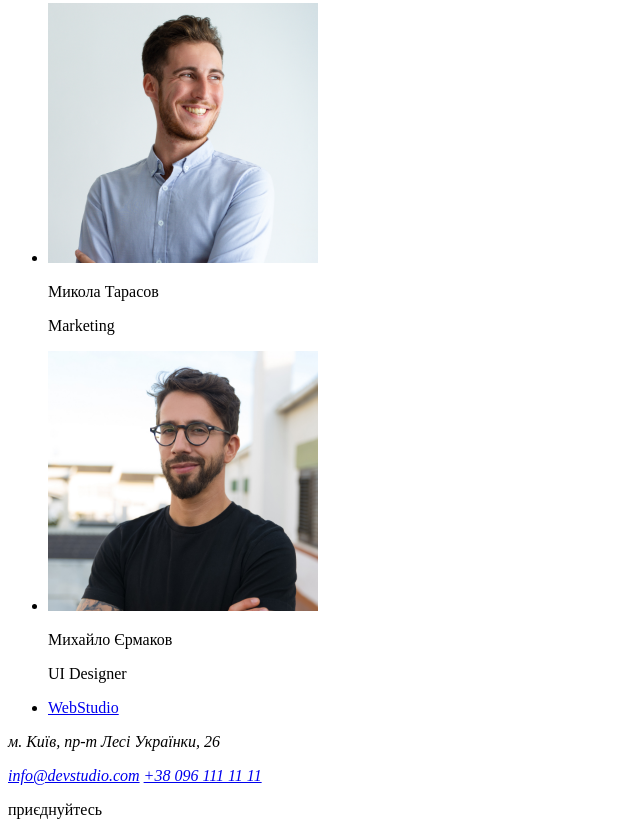
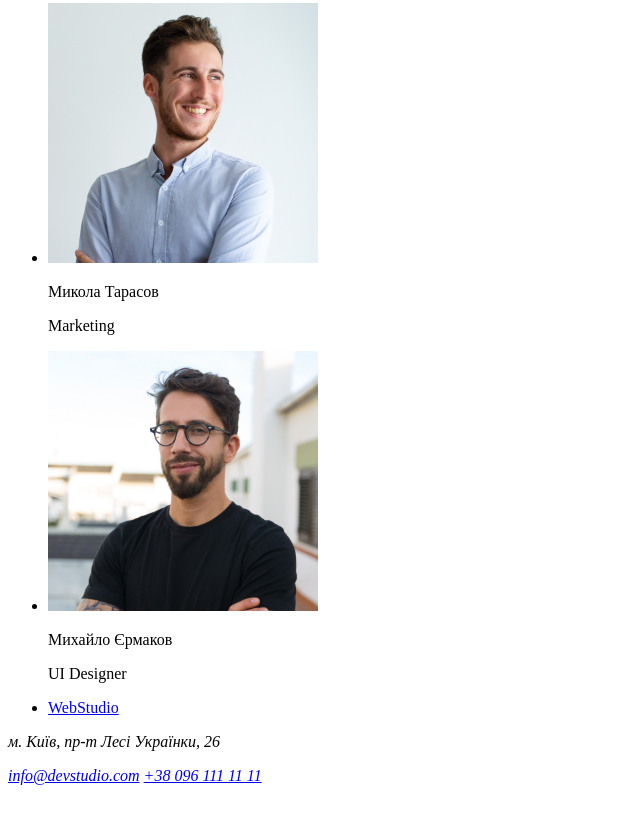
Before and after one commit to Maksim-Kaperteha/goit-markup-hw-01, a plain HTML site: page index.html in a window 1280 px wide. Shown: the part 1606-2441 px from the top of the page, without its empty margins (0-640 px from the left). After the commit the page ends 2399 px from the top, so only its background shows below. Drawn offline with Linux system fonts and the light colour scheme.

Commit message:
Update index.html

```diff
--- a/index.html
+++ b/index.html
@@ -120,7 +120,7 @@
       <a href="tel:380961111111">+38 096 111 11 11</a>
     </address>
     <div class="footer-group">
-      <p class="uppertitle">приєднуйтесь</p>
+
     </div>
   </footer>
 </body>
```
